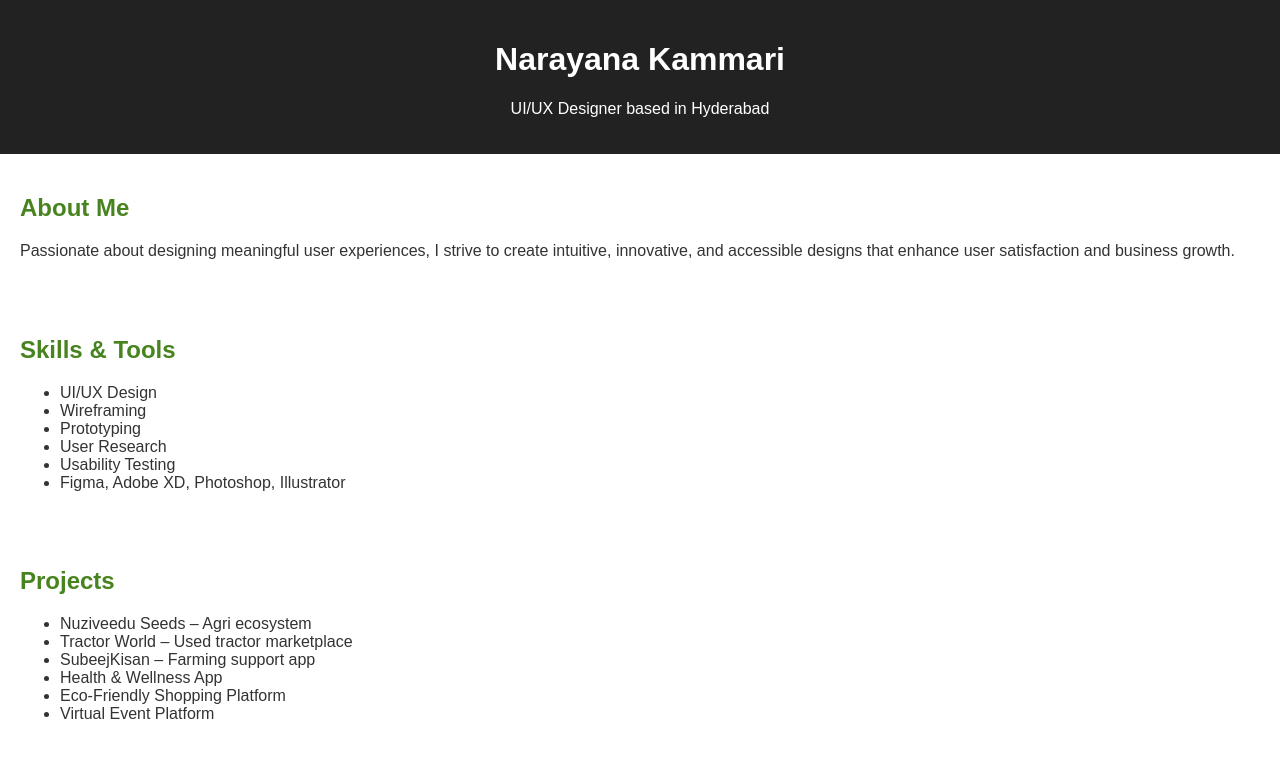
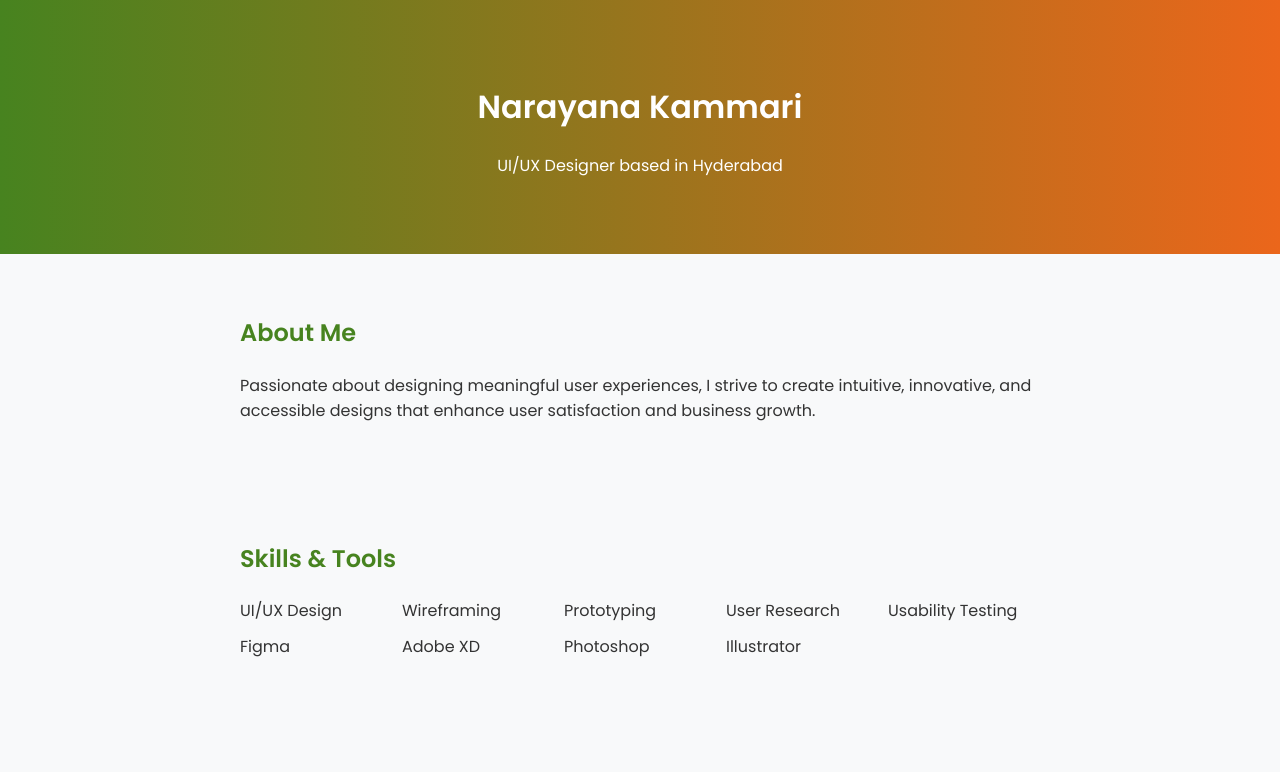
Before and after one commit to Narayana970541/portfolio, a plain HTML site: page index.html in a window 1280 px wide. Shown: the top 772 px of the page. Drawn offline with Linux system fonts and the light colour scheme; files that its build step writes are made by us from their sources.

Commit message:
Add files via upload

```diff
--- a/index.html
+++ b/index.html
@@ -5,31 +5,35 @@
     <meta charset="UTF-8">
     <title>Narayana Kammari | UI/UX Designer</title>
     <link rel="stylesheet" href="assets/css/style.css">
+    <link href="https://fonts.googleapis.com/css2?family=Poppins:wght@400;600&display=swap" rel="stylesheet">
 </head>
 <body>
-    <header>
+    <header class="hero">
         <h1>Narayana Kammari</h1>
         <p>UI/UX Designer based in Hyderabad</p>
     </header>
 
-    <section id="about">
+    <section>
         <h2>About Me</h2>
         <p>Passionate about designing meaningful user experiences, I strive to create intuitive, innovative, and accessible designs that enhance user satisfaction and business growth.</p>
     </section>
 
-    <section id="skills">
+    <section>
         <h2>Skills & Tools</h2>
-        <ul>
+        <ul class="grid">
             <li>UI/UX Design</li>
             <li>Wireframing</li>
             <li>Prototyping</li>
             <li>User Research</li>
             <li>Usability Testing</li>
-            <li>Figma, Adobe XD, Photoshop, Illustrator</li>
+            <li>Figma</li>
+            <li>Adobe XD</li>
+            <li>Photoshop</li>
+            <li>Illustrator</li>
         </ul>
     </section>
 
-    <section id="projects">
+    <section>
         <h2>Projects</h2>
         <ul>
             <li>Nuziveedu Seeds – Agri ecosystem</li>
@@ -41,13 +45,13 @@
         </ul>
     </section>
 
-    <section id="experience">
+    <section>
         <h2>Experience</h2>
         <p><strong>Senior UI/UX Designer</strong>, Empover I Tech Pvt Ltd (2023–Present)</p>
         <p><strong>UI/UX & Graphic Designer</strong>, Levitica Technologies (2022–2023)</p>
     </section>
 
-    <section id="education">
+    <section>
         <h2>Education</h2>
         <ul>
             <li>BBA, Manipal University Jaipur</li>
@@ -55,7 +59,7 @@
         </ul>
     </section>
 
-    <section id="contact">
+    <section>
         <h2>Contact</h2>
         <p>Email: narayana970541@gmail.com</p>
         <p>Phone: +91 95533 53077</p>
--- a/style.css
+++ b/style.css
@@ -1,23 +1,43 @@
 
 body {
-    font-family: Arial, sans-serif;
+    font-family: 'Poppins', sans-serif;
     margin: 0;
     padding: 0;
-    background: #ffffff;
+    background-color: #f8f9fa;
     color: #333;
+    line-height: 1.6;
 }
-header {
-    background: #222;
-    color: #fff;
-    padding: 20px;
+header.hero {
+    background: linear-gradient(to right, #47831f, #eb661b);
+    color: white;
+    padding: 60px 20px;
     text-align: center;
 }
 section {
-    padding: 20px;
+    padding: 40px 20px;
+    max-width: 800px;
+    margin: auto;
+}
+h1, h2 {
+    margin-bottom: 20px;
 }
 h2 {
     color: #47831f;
 }
+ul {
+    padding-left: 20px;
+}
+.grid {
+    display: grid;
+    grid-template-columns: repeat(auto-fill, minmax(150px, 1fr));
+    gap: 10px;
+    list-style: none;
+    padding: 0;
+}
 a {
     color: #eb661b;
+    text-decoration: none;
 }
+a:hover {
+    text-decoration: underline;
+}
```
